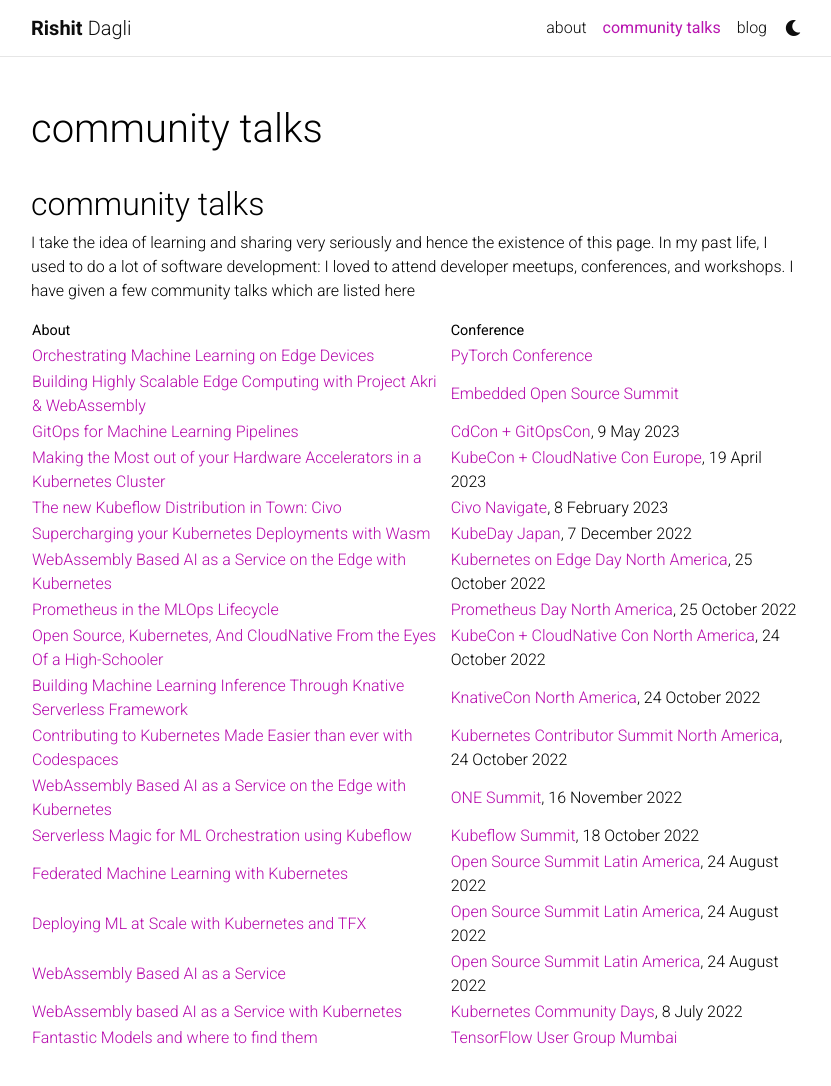
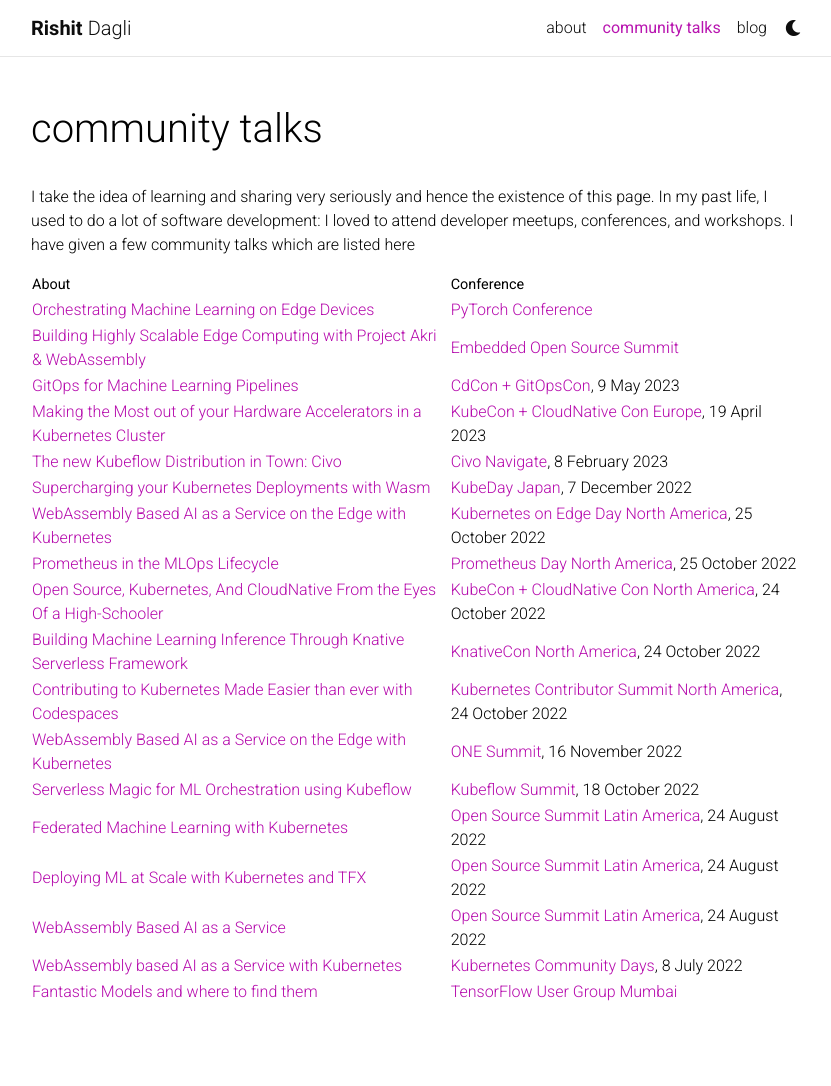
Before and after one commit to Rishit-dagli/personal-website, a Jekyll site: the page built from _pages/community-talks.md, in a window 1280 px wide and 1121 px high. Shown: the top 1086 px of the window, without its empty margins (224-1055 px from the left). Built offline with Jekyll 4.4.1, drawn with Linux system fonts in a browser that asks for light colours; comment, search, counter and statistics services are not loaded; a style sheet for code colours, icons or effects is not loaded.

Commit message:
Update community-talks.md

```diff
--- a/_pages/community-talks.md
+++ b/_pages/community-talks.md
@@ -5,8 +5,6 @@
 nav: true
 nav_order: 3
 ---
-
-## community talks
 
 I take the idea of learning and sharing very seriously and hence the existence of this page. In my past life, I used to do a lot of software development: I loved to attend developer meetups, conferences, and workshops. I have given a few community talks which are listed here
 
```
